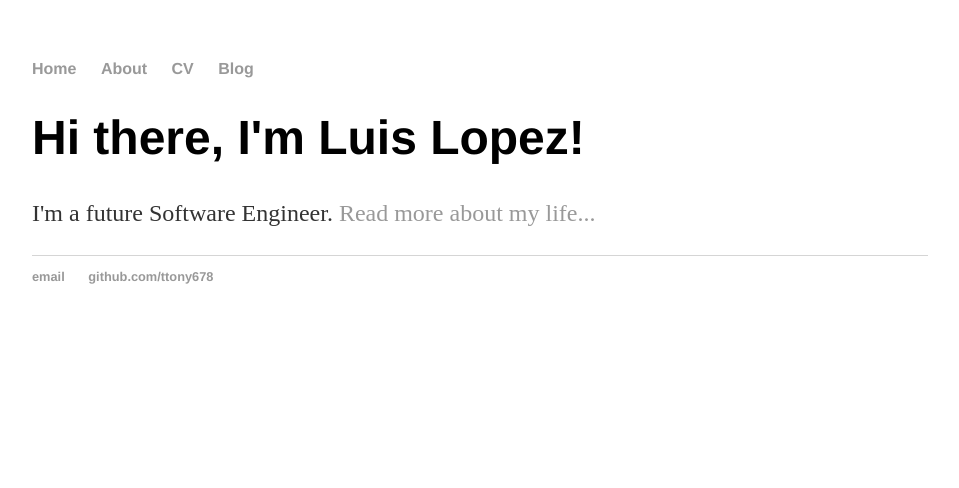
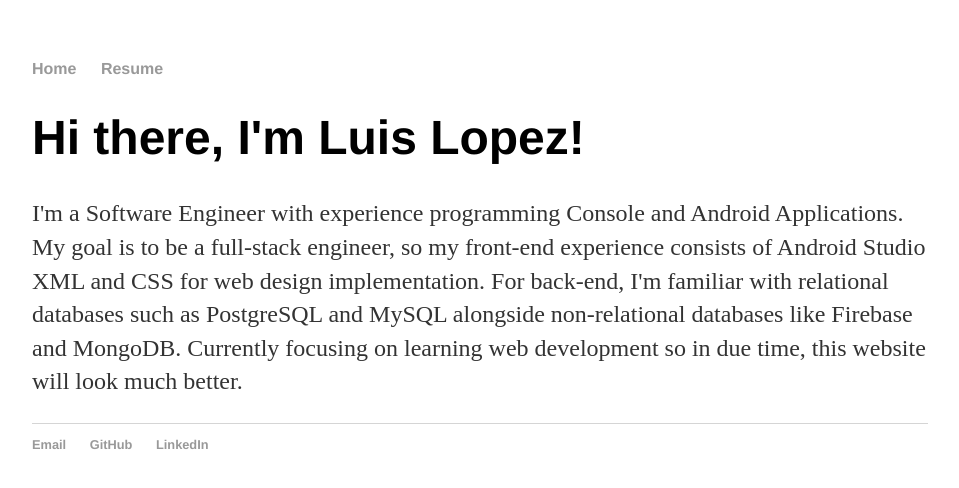
Before and after one commit to ttony678/ttony678.github.io, a plain HTML site: page index.html in a window 1280 px wide. Shown: the whole page, without its empty margins (160-1119 px from the left). Drawn offline with Linux system fonts and the light colour scheme.

Commit message:
Update html <p>. Add resume. Remove dead links

```diff
--- a/index.html
+++ b/index.html
@@ -9,21 +9,26 @@
 		<nav>
     	<ul>
       	<li><a href="/">Home</a></li>
-	        	<li><a href="/about">About</a></li>
-        		<li><a href="/cv">CV</a></li>
-        		<li><a href="/blog">Blog</a></li>
+      	<li><a href="/files/Luis-Lopez-Resume.pdf">Resume</a></li>
     	</ul>
 		</nav>
 		<div class="container">
     	<div class="blurb">
       	<h1>Hi there, I'm Luis Lopez!</h1>
-				<p>I'm a future Software Engineer. <a href="/about">Read more about my life...</a></p>
+				<p>	I'm a Software Engineer with experience programming Console and Android Applications.
+					My goal is to be a full-stack engineer, so my front-end experience consists of Android Studio XML
+						and CSS for web design implementation.
+					For back-end, I'm familiar with relational databases such as PostgreSQL and MySQL
+						alongside non-relational databases like Firebase and MongoDB.
+					Currently focusing on learning web development so in due time, this website will look much better.
+				</p>
     	</div><!-- /.blurb -->
 		</div><!-- /.container -->
 		<footer>
     	<ul>
-        		<li><a href="mailto:ttony678@yahoo.com">email</a></li>
-        		<li><a href="https://github.com/ttony678">github.com/ttony678</a></li>
+      	<li><a href="mailto:ttony678@yahoo.com">Email</a></li>
+				<li><a href="https://github.com/ttony678">GitHub</a></li>
+				<li><a href="https://www.linkedin.com/in/luis-lopez-5b9505158/">LinkedIn</a></li>
 			</ul>
 		</footer>
 	</body>
```
Lines whose indentation alone changed are shown as unchanged.
